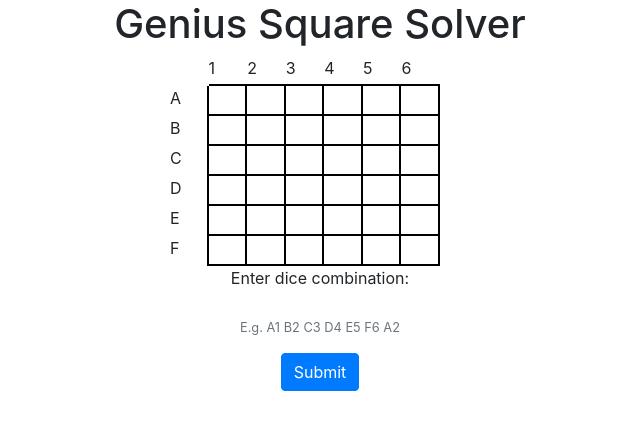
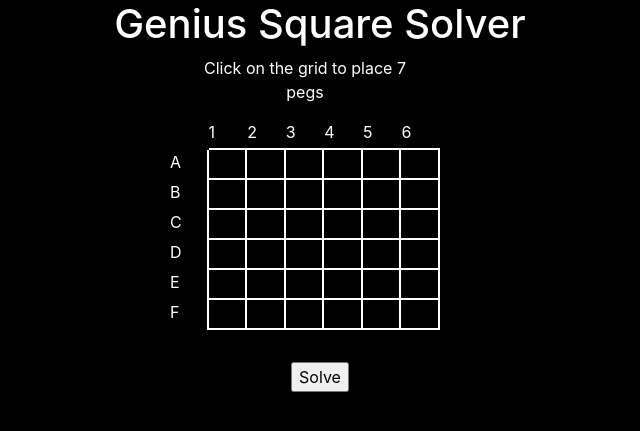
Before and after one commit to mcqueesm/geniussquare, a Django app: page /catalog/ in a window 1280 px wide. Shown: the top 431 px of the page, without its empty margins (320-960 px from the left). Run offline with Django 3.2, Linux system fonts and the light colour scheme; some libraries are stand-ins or nearby versions.

Commit message:
Changed color scheme and added check to ensure that 7 boxes are entered on input

```diff
--- a/catalog/static/css/styles.css
+++ b/catalog/static/css/styles.css
@@ -1,5 +1,7 @@
 
 body{
+    background-color: black;
+    color: white;
     display: flex;
     flex-direction: column;
     justify-content: center;
@@ -11,8 +13,8 @@ body{
     width: 270px;
 }
 .col{
-    border-right: 2px solid black;
-    border-bottom: 2px solid black;
+    border-right: 2px solid white;
+    border-bottom: 2px solid white;
     width: 30px;
     height: 30px;
     padding: 0;
@@ -34,3 +36,7 @@ body{
 #id_post{
     display: none;
 }
+
+img{
+    margin-bottom: 10px;
+}
--- a/catalog/static/js/global.js
+++ b/catalog/static/js/global.js
@@ -3,11 +3,11 @@ var selected = []
 function boardClick(id){
     if(selected.length<=7){
         if(!selected.includes(id) && selected.length!==7){
-            document.getElementById(id).style.backgroundColor = "black";
+            document.getElementById(id).style.backgroundColor = "white";
             selected.push(id);
         }
         else if(selected.includes(id)){
-            document.getElementById(id).style.backgroundColor = "white";
+            document.getElementById(id).style.backgroundColor = "black";
             const index = selected.indexOf(id);
             if (index > -1) {
                 selected.splice(index, 1);
@@ -18,3 +18,14 @@ function boardClick(id){
     document.getElementById('id_post').value = selected.join(" ");
 
 }
+
+function submitForm(){
+    if(selected.length==7){
+        var frm = document.getElementById('form1');
+        frm.submit();
+        frm.reset();
+    }
+    else{
+        document.getElementById('warning').innerHTML="Please click on exactly 7 boxes";
+    }
+}
--- a/catalog/templates/index.html
+++ b/catalog/templates/index.html
@@ -4,7 +4,8 @@
 <h1 class="text-center" >Genius Square Solver</h1>
 <div class="container-fluid board" >
   {% load my_filters %}
-
+    <p class="text-center">Click on the grid to place 7 pegs</br></p>
+    <p class="text-center text-danger" id="warning"></p>
     <div class="row">
       <div class = "col row-label col-label"></div>
       <div class = "col col-label">1</div>
@@ -78,26 +79,26 @@
 </div>
 <form id="form1" method="post" class="mb-3" style="display: flex; flex-direction: column; align-items: center">
   <div class="form-group" style="display: flex; flex-direction: column; align-items: center">
-    <label for="exampleInputEmail1">Enter dice combination:</label>
+
     {% csrf_token %}
     {{ form.as_p }}
-    <small id="emailHelp" class="form-text text-muted">E.g. A1 B2 C3 D4 E5 F6 A2</small>
+
   </div>
-  <button type="submit" class="btn btn-primary" >Submit</button>
+  <input type="button" value="Solve" onclick="submitForm();">
 
 </form>
 
 
 {% if source %}
 {% load static %}
-<h3 class="text-center">Number of Solutions is {{ number }}</h3>
+<p class="text-center">Number of Solutions is {{ number }}</p>
 <div style="display: flex; flex-direction: column; align-items: center">
-<h2 class='mb-3'>10 Random Solutions:</h2>
+<h3 class='mb-3'>10 Random Solutions:</h3>
 {% for path in paths %}
 
-<h2>Solution {{ forloop.counter }}</h2>
+<p>Solution {{ forloop.counter }}</p>
 <div >
-<img src="{% static path %}" style="width: 90vw; height: auto"/>
+<img src="{% static path %}" style="max-width:350px; width: 90vw; height: auto"/>
 </div>
 {% endfor %}
 </div>
--- a/dance/pentomino.py
+++ b/dance/pentomino.py
@@ -177,7 +177,7 @@ def display_solution(board, solution, index, fig):
 
     matplotlib.pyplot.imshow(colored, interpolation='nearest')
     matplotlib.pyplot.axis('off')
-    fig.savefig("catalog/static/solutions{0}.png".format(index))
+    fig.savefig("catalog/static/solutions{0}.png".format(index), bbox_inches='tight',pad_inches = 0)
 
 
 dice = [[(1, 3), (3, 2), (2, 3), (2, 2), (3, 3), (4, 2)],
```
Also changed, not shown: catalog/static/solutions0.png, catalog/static/solutions1.png, catalog/static/solutions2.png, catalog/static/solutions3.png, catalog/static/solutions4.png, catalog/static/solutions5.png, catalog/static/solutions6.png, catalog/static/solutions7.png, catalog/static/solutions8.png, catalog/static/solutions9.png, 1 other file.
